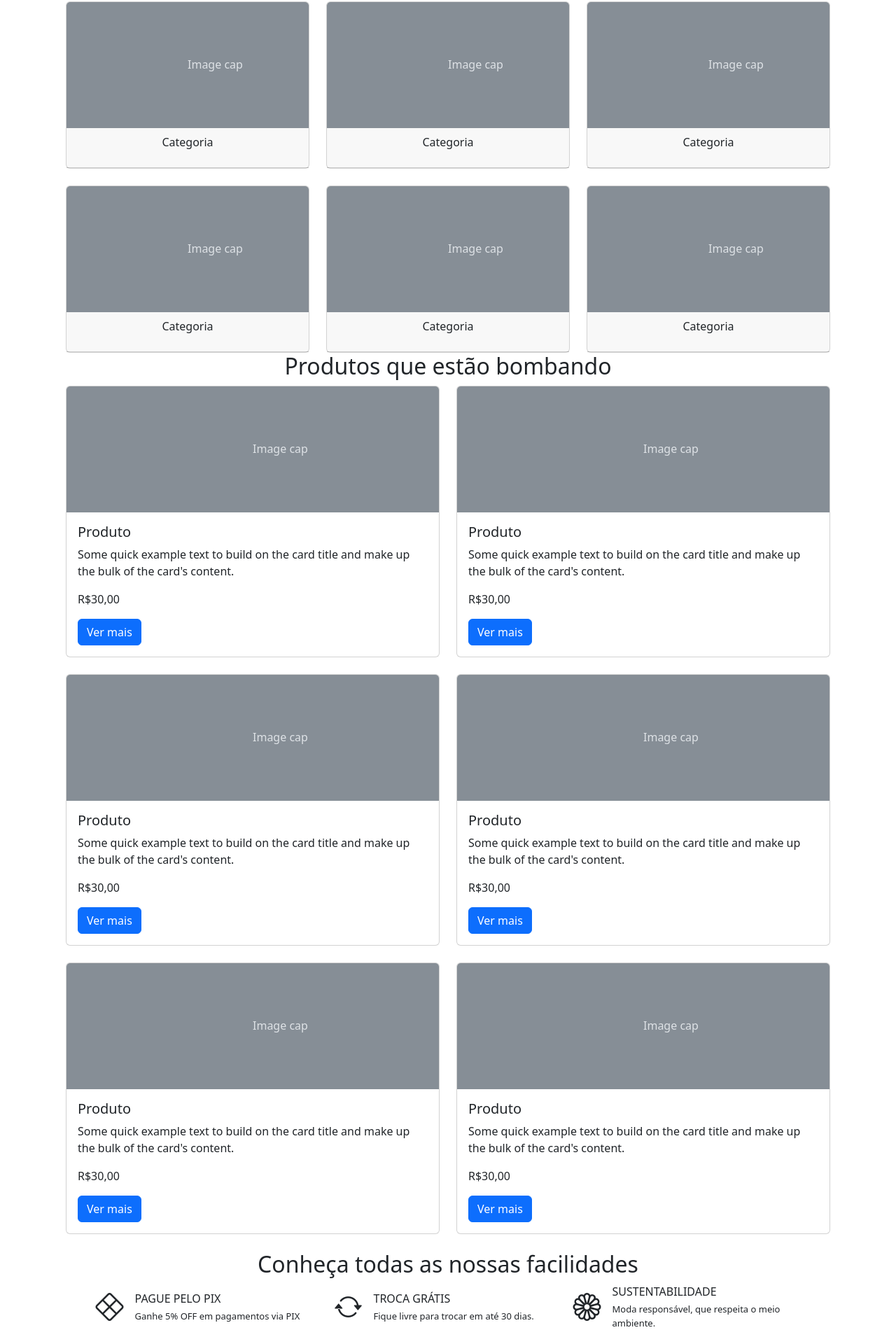
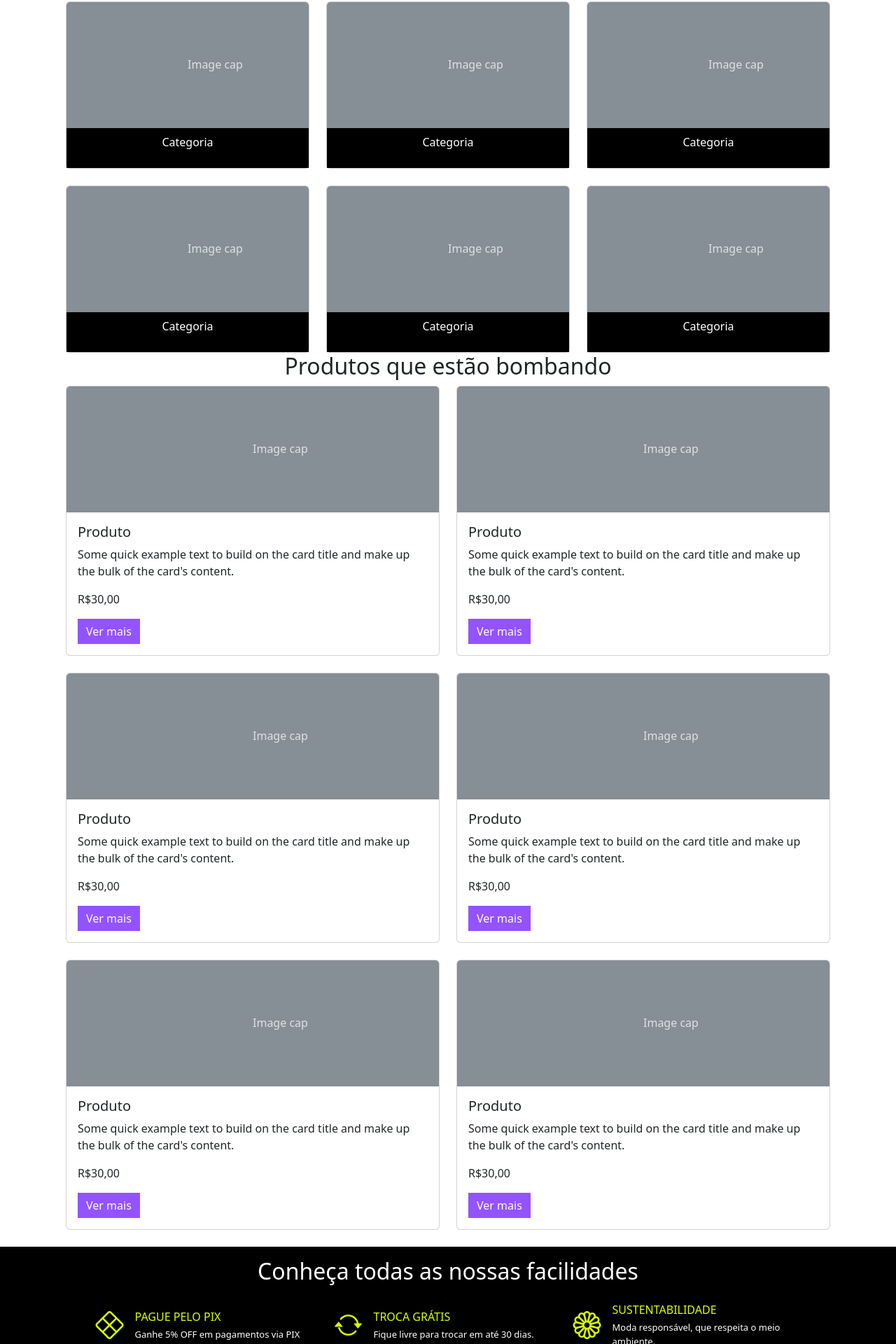
Before and after one commit to jonasmarquesdev/Meteora, a React (Vite) app: page / in a window 1280 px wide. Shown: the part 502-2422 px from the top of the page at 70% size. Built offline with nearby package versions, Linux system fonts and the light colour scheme.

Commit message:
Estilizando components

```diff
--- a/src/components/Cards/index.jsx
+++ b/src/components/Cards/index.jsx
@@ -9,7 +9,7 @@ export default function Cards() {
         <div class="col-6 col-md-4 col-xxl-2">
           <div class="card">
             <svg class="bd-placeholder-img card-img-top" width="100%" height="180" xmlns="http://www.w3.org/2000/svg" role="img" aria-label="Placeholder: Image cap" preserveAspectRatio="xMidYMid slice" focusable="false"><title>Placeholder</title><rect width="100%" height="100%" fill="#868e96"></rect><text x="50%" y="50%" fill="#dee2e6" dy=".3em">Image cap</text></svg>
-            <div class="card-header">
+            <div class="card-header bg-black text-bg-dark">
               <p class="text-center">
                 Categoria
               </p>
@@ -20,7 +20,7 @@ export default function Cards() {
         <div class="col-6 col-md-4 col-xxl-2">
           <div class="card">
             <svg class="bd-placeholder-img card-img-top" width="100%" height="180" xmlns="http://www.w3.org/2000/svg" role="img" aria-label="Placeholder: Image cap" preserveAspectRatio="xMidYMid slice" focusable="false"><title>Placeholder</title><rect width="100%" height="100%" fill="#868e96"></rect><text x="50%" y="50%" fill="#dee2e6" dy=".3em">Image cap</text></svg>
-            <div class="card-header">
+            <div class="card-header bg-black text-bg-dark">
               <p class="text-center">
                 Categoria
               </p>
@@ -31,7 +31,7 @@ export default function Cards() {
         <div class="col-6 col-md-4 col-xxl-2">
           <div class="card">
             <svg class="bd-placeholder-img card-img-top" width="100%" height="180" xmlns="http://www.w3.org/2000/svg" role="img" aria-label="Placeholder: Image cap" preserveAspectRatio="xMidYMid slice" focusable="false"><title>Placeholder</title><rect width="100%" height="100%" fill="#868e96"></rect><text x="50%" y="50%" fill="#dee2e6" dy=".3em">Image cap</text></svg>
-            <div class="card-header">
+            <div class="card-header bg-black text-bg-dark">
               <p class="text-center">
                 Categoria
               </p>
@@ -42,7 +42,7 @@ export default function Cards() {
         <div class="col-6 col-md-4 col-xxl-2">
           <div class="card">
             <svg class="bd-placeholder-img card-img-top" width="100%" height="180" xmlns="http://www.w3.org/2000/svg" role="img" aria-label="Placeholder: Image cap" preserveAspectRatio="xMidYMid slice" focusable="false"><title>Placeholder</title><rect width="100%" height="100%" fill="#868e96"></rect><text x="50%" y="50%" fill="#dee2e6" dy=".3em">Image cap</text></svg>
-            <div class="card-header">
+            <div class="card-header bg-black text-bg-dark">
               <p class="text-center">
                 Categoria
               </p>
@@ -53,7 +53,7 @@ export default function Cards() {
         <div class="col-6 col-md-4 col-xxl-2">
           <div class="card">
             <svg class="bd-placeholder-img card-img-top" width="100%" height="180" xmlns="http://www.w3.org/2000/svg" role="img" aria-label="Placeholder: Image cap" preserveAspectRatio="xMidYMid slice" focusable="false"><title>Placeholder</title><rect width="100%" height="100%" fill="#868e96"></rect><text x="50%" y="50%" fill="#dee2e6" dy=".3em">Image cap</text></svg>
-            <div class="card-header">
+            <div class="card-header bg-black text-bg-dark">
               <p class="text-center">
                 Categoria
               </p>
@@ -64,7 +64,7 @@ export default function Cards() {
         <div class="col-6 col-md-4 col-xxl-2">
           <div class="card">
             <svg class="bd-placeholder-img card-img-top" width="100%" height="180" xmlns="http://www.w3.org/2000/svg" role="img" aria-label="Placeholder: Image cap" preserveAspectRatio="xMidYMid slice" focusable="false"><title>Placeholder</title><rect width="100%" height="100%" fill="#868e96"></rect><text x="50%" y="50%" fill="#dee2e6" dy=".3em">Image cap</text></svg>
-            <div class="card-header">
+            <div class="card-header bg-black text-bg-dark">
               <p class="text-center">
                 Categoria
               </p>
--- a/src/components/MaisProcurados/index.jsx
+++ b/src/components/MaisProcurados/index.jsx
@@ -13,7 +13,7 @@ export default function MaisProcurados() {
               <h5 class="card-title">Produto</h5>
               <p class="card-text">Some quick example text to build on the card title and make up the bulk of the card's content.</p>
               <p>R$30,00</p>
-              <a href="#" class="btn btn-primary">Ver mais</a>
+              <a href="#" class="btn btn-primary botao-lilas rounded-0 border-0">Ver mais</a>
             </div>
           </div>
         </div>
@@ -25,7 +25,7 @@ export default function MaisProcurados() {
               <h5 class="card-title">Produto</h5>
               <p class="card-text">Some quick example text to build on the card title and make up the bulk of the card's content.</p>
               <p>R$30,00</p>
-              <a href="#" class="btn btn-primary">Ver mais</a>
+              <a href="#" class="btn btn-primary botao-lilas rounded-0 border-0">Ver mais</a>
             </div>
           </div>
         </div>
@@ -37,7 +37,7 @@ export default function MaisProcurados() {
               <h5 class="card-title">Produto</h5>
               <p class="card-text">Some quick example text to build on the card title and make up the bulk of the card's content.</p>
               <p>R$30,00</p>
-              <a href="#" class="btn btn-primary">Ver mais</a>
+              <a href="#" class="btn btn-primary botao-lilas rounded-0 border-0">Ver mais</a>
             </div>
           </div>
         </div>
@@ -49,7 +49,7 @@ export default function MaisProcurados() {
               <h5 class="card-title">Produto</h5>
               <p class="card-text">Some quick example text to build on the card title and make up the bulk of the card's content.</p>
               <p>R$30,00</p>
-              <a href="#" class="btn btn-primary">Ver mais</a>
+              <a href="#" class="btn btn-primary botao-lilas rounded-0 border-0">Ver mais</a>
             </div>
           </div>
         </div>
@@ -61,7 +61,7 @@ export default function MaisProcurados() {
               <h5 class="card-title">Produto</h5>
               <p class="card-text">Some quick example text to build on the card title and make up the bulk of the card's content.</p>
               <p>R$30,00</p>
-              <a href="#" class="btn btn-primary">Ver mais</a>
+              <a href="#" class="btn btn-primary botao-lilas rounded-0 border-0">Ver mais</a>
             </div>
           </div>
         </div>
@@ -73,7 +73,7 @@ export default function MaisProcurados() {
               <h5 class="card-title">Produto</h5>
               <p class="card-text">Some quick example text to build on the card title and make up the bulk of the card's content.</p>
               <p>R$30,00</p>
-              <a href="#" class="btn btn-primary">Ver mais</a>
+              <a href="#" class="btn btn-primary botao-lilas rounded-0 border-0">Ver mais</a>
             </div>
           </div>
         </div>
--- a/src/components/footer/Footer.css
+++ b/src/components/footer/Footer.css
@@ -1,3 +1,11 @@
 .divs-facilidades {
   width: 325px;
 }
+
+.botao-lilas {
+  background-color: #9353FF;
+}
+
+.verde-limao {
+  color: #DAFF01;
+}
--- a/src/components/footer/index.jsx
+++ b/src/components/footer/index.jsx
@@ -4,15 +4,15 @@ import "./Footer.css";
 export default function Footer() {
   return (
     <>
-      <section class="pb-4">
-        <h2 class="text-center">Conheça todas as nossas facilidades</h2>
+      <section class="pb-4 bg-black text-bg-dark">
+        <h2 class="text-center py-3">Conheça todas as nossas facilidades</h2>
         <div class="d-flex flex-column flex-lg-row align-items-center justify-content-center gap-3 px-3">
           <div class="divs-facilidades d-flex align-items-center">
             <div>
-              <i class="bi bi-x-diamond fs-1"></i>
+              <i class="verde-limao bi bi-x-diamond fs-1"></i>
             </div>
             <div>
-              <div class="ms-3 mb-1">PAGUE PELO PIX</div>
+              <div class="ms-3 mb-1 verde-limao">PAGUE PELO PIX</div>
               <div class="texto-menor ms-3">
                 Ganhe 5% OFF em pagamentos via PIX
               </div>
@@ -20,10 +20,10 @@ export default function Footer() {
           </div>
           <div class="divs-facilidades d-flex align-items-center">
             <div>
-              <i class="bi bi-arrow-repeat fs-1"></i>
+              <i class="verde-limao bi bi-arrow-repeat fs-1"></i>
             </div>
             <div>
-              <div class="ms-3 mb-1">TROCA GRÁTIS</div>
+              <div class="ms-3 mb-1 verde-limao">TROCA GRÁTIS</div>
               <div class="texto-menor ms-3">
                 Fique livre para trocar em até 30 dias.
               </div>
@@ -31,10 +31,10 @@ export default function Footer() {
           </div>
           <div class="divs-facilidades d-flex align-items-center">
             <div>
-              <i class="bi bi-flower1 fs-1"></i>
+              <i class="verde-limao bi bi-flower1 fs-1"></i>
             </div>
             <div>
-              <div class="ms-3 mb-1">SUSTENTABILIDADE</div>
+              <div class="ms-3 mb-1 verde-limao">SUSTENTABILIDADE</div>
               <div class="texto-menor ms-3">
                 Moda responsável, que respeita o meio ambiente.
               </div>
@@ -62,8 +62,8 @@ export default function Footer() {
         </div>
       </form>
 
-      <footer class="text-center">
-        <p class="py-3">2023 <i class="bi bi-c-circle"></i> Desenvolvido por Alura | Projeto fictício sem fins comerciais.</p>
+      <footer class="text-center bg-black text-bg-dark">
+        <p class="card-text py-3">2023 <i class="bi bi-c-circle"></i> Desenvolvido por Alura | Projeto fictício sem fins comerciais.</p>
       </footer>
     </>
   );
```
